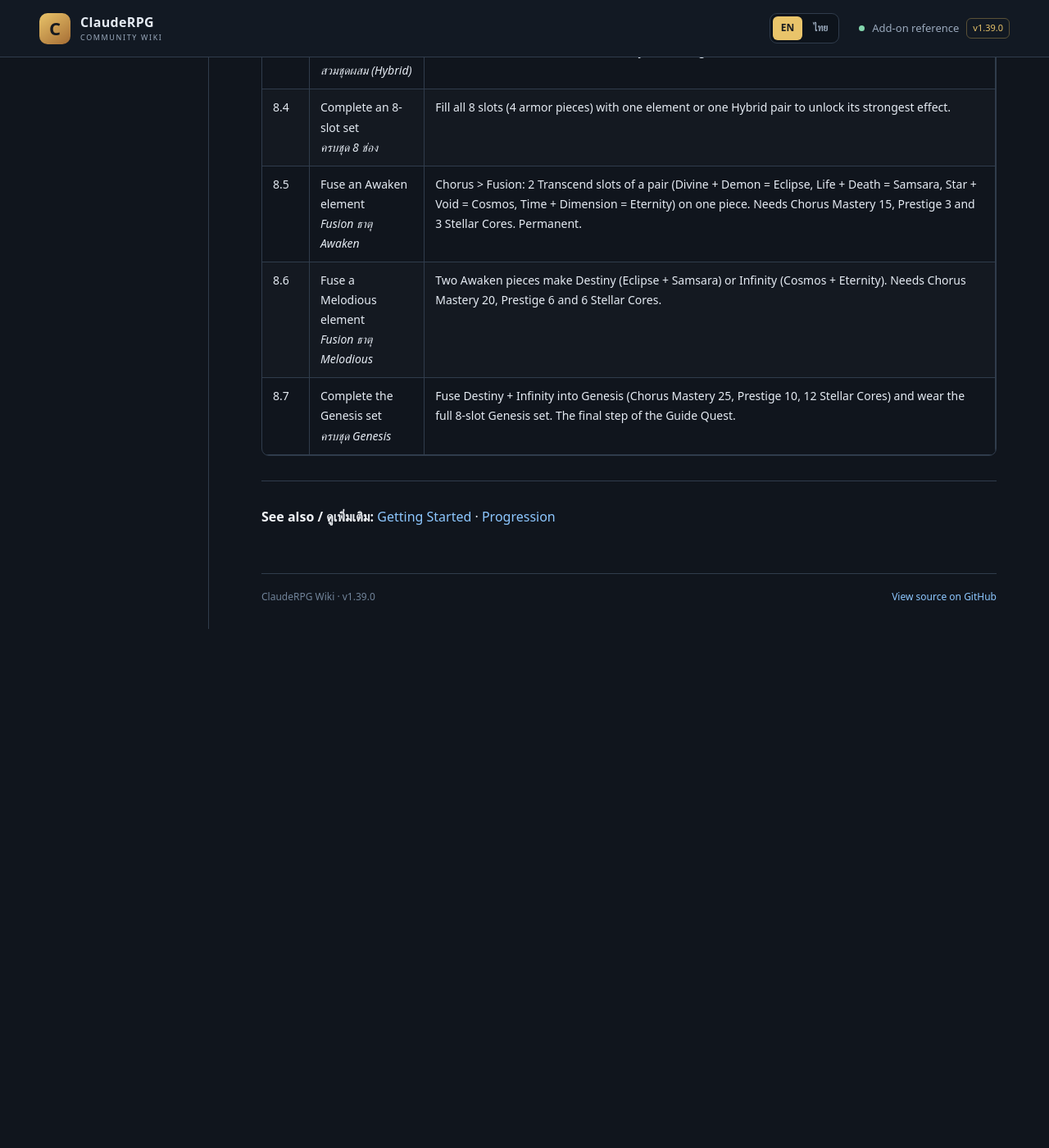
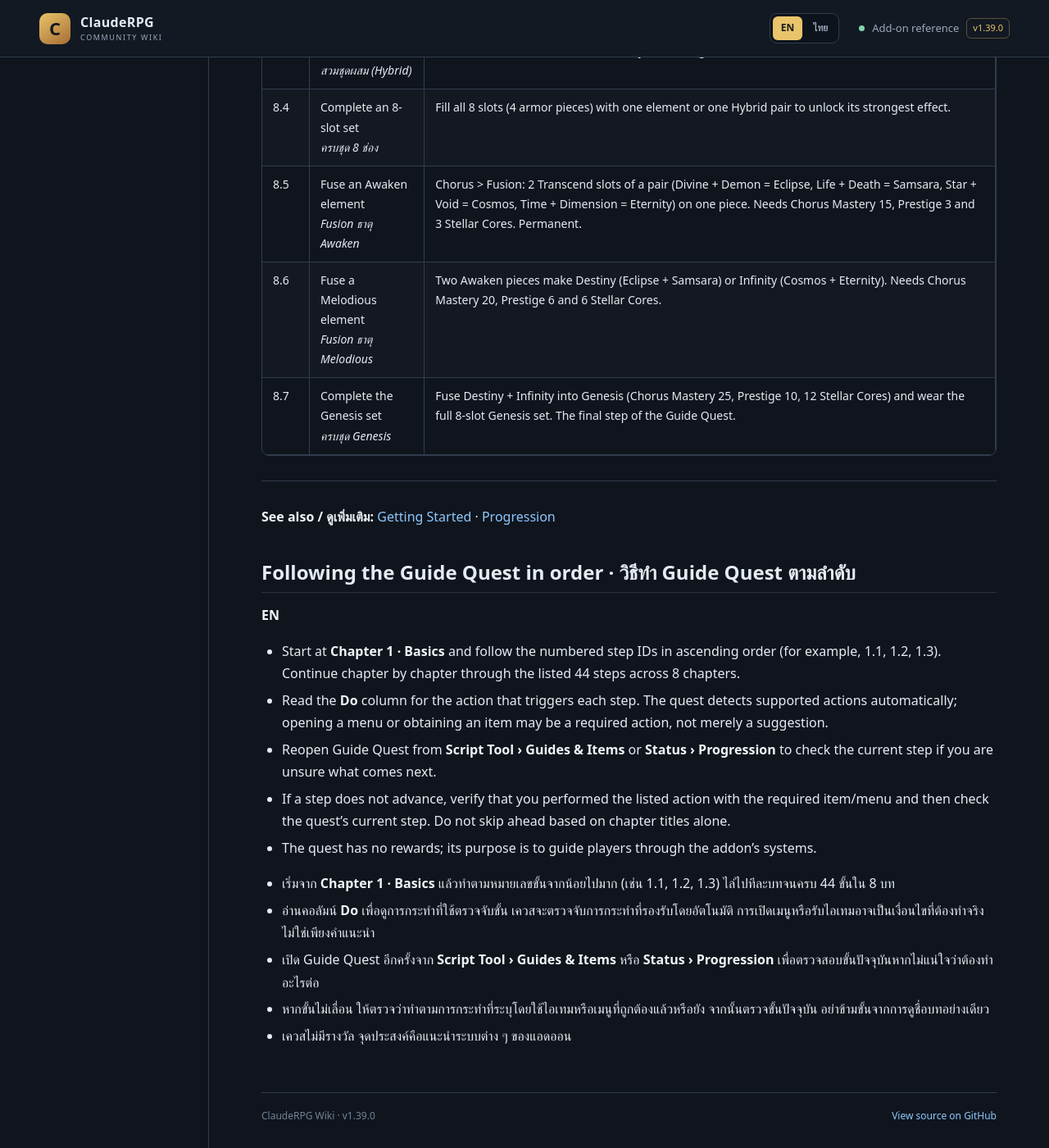
Before and after one commit to miniTorch25/ClaudeRPG-Wiki-V2, a Jekyll site: the page built from Guide-Quest.md, in a window 1280 px wide and 1400 px high, scrolled down 5128 px. Shown: the whole window at 82% size. Built offline with Jekyll 4.4.1, drawn with Linux system fonts in a browser that asks for light colours; our own code applies the rules of GitHub Pages for plain Markdown files; before the commit the page ends 5895 px from its top, so only the background shows below that.

Commit message:
docs: expand Guide-Quest guidance

```diff
--- a/Guide-Quest.md
+++ b/Guide-Quest.md
@@ -108,3 +108,20 @@
 
 ---
 **See also / ดูเพิ่มเติม:** [Getting Started](Getting-Started) · [Progression](Progression)
+
+
+## Following the Guide Quest in order · วิธีทำ Guide Quest ตามลำดับ
+
+**EN**
+- Start at **Chapter 1 · Basics** and follow the numbered step IDs in ascending order (for example, 1.1, 1.2, 1.3). Continue chapter by chapter through the listed 44 steps across 8 chapters.
+- Read the **Do** column for the action that triggers each step. The quest detects supported actions automatically; opening a menu or obtaining an item may be a required action, not merely a suggestion.
+- Reopen Guide Quest from **Script Tool › Guides & Items** or **Status › Progression** to check the current step if you are unsure what comes next.
+- If a step does not advance, verify that you performed the listed action with the required item/menu and then check the quest's current step. Do not skip ahead based on chapter titles alone.
+- The quest has no rewards; its purpose is to guide players through the addon's systems.
+
+**TH**
+- เริ่มจาก **Chapter 1 · Basics** แล้วทำตามหมายเลขขั้นจากน้อยไปมาก (เช่น 1.1, 1.2, 1.3) ไล่ไปทีละบทจนครบ 44 ขั้นใน 8 บท
+- อ่านคอลัมน์ **Do** เพื่อดูการกระทำที่ใช้ตรวจจับขั้น เควสจะตรวจจับการกระทำที่รองรับโดยอัตโนมัติ การเปิดเมนูหรือรับไอเทมอาจเป็นเงื่อนไขที่ต้องทำจริง ไม่ใช่เพียงคำแนะนำ
+- เปิด Guide Quest อีกครั้งจาก **Script Tool › Guides & Items** หรือ **Status › Progression** เพื่อตรวจสอบขั้นปัจจุบันหากไม่แน่ใจว่าต้องทำอะไรต่อ
+- หากขั้นไม่เลื่อน ให้ตรวจว่าทำตามการกระทำที่ระบุโดยใช้ไอเทมหรือเมนูที่ถูกต้องแล้วหรือยัง จากนั้นตรวจขั้นปัจจุบัน อย่าข้ามขั้นจากการดูชื่อบทอย่างเดียว
+- เควสไม่มีรางวัล จุดประสงค์คือแนะนำระบบต่าง ๆ ของแอดออน
```
